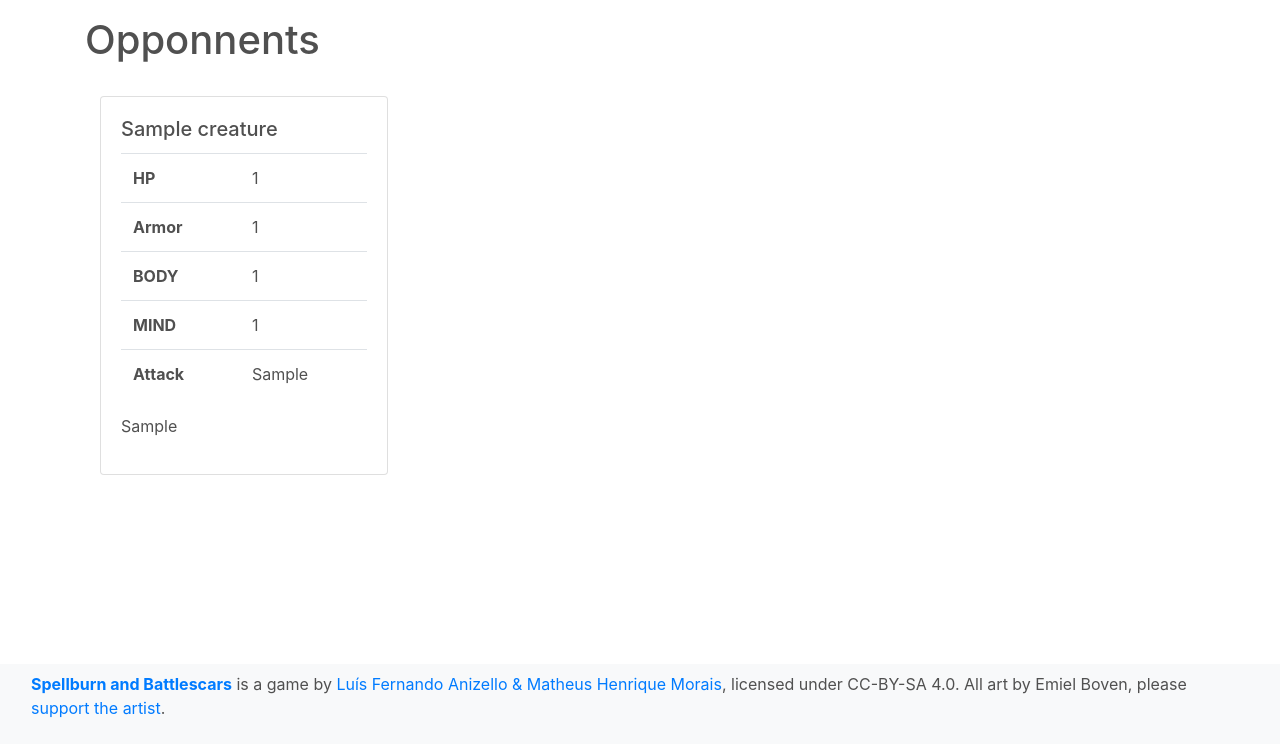
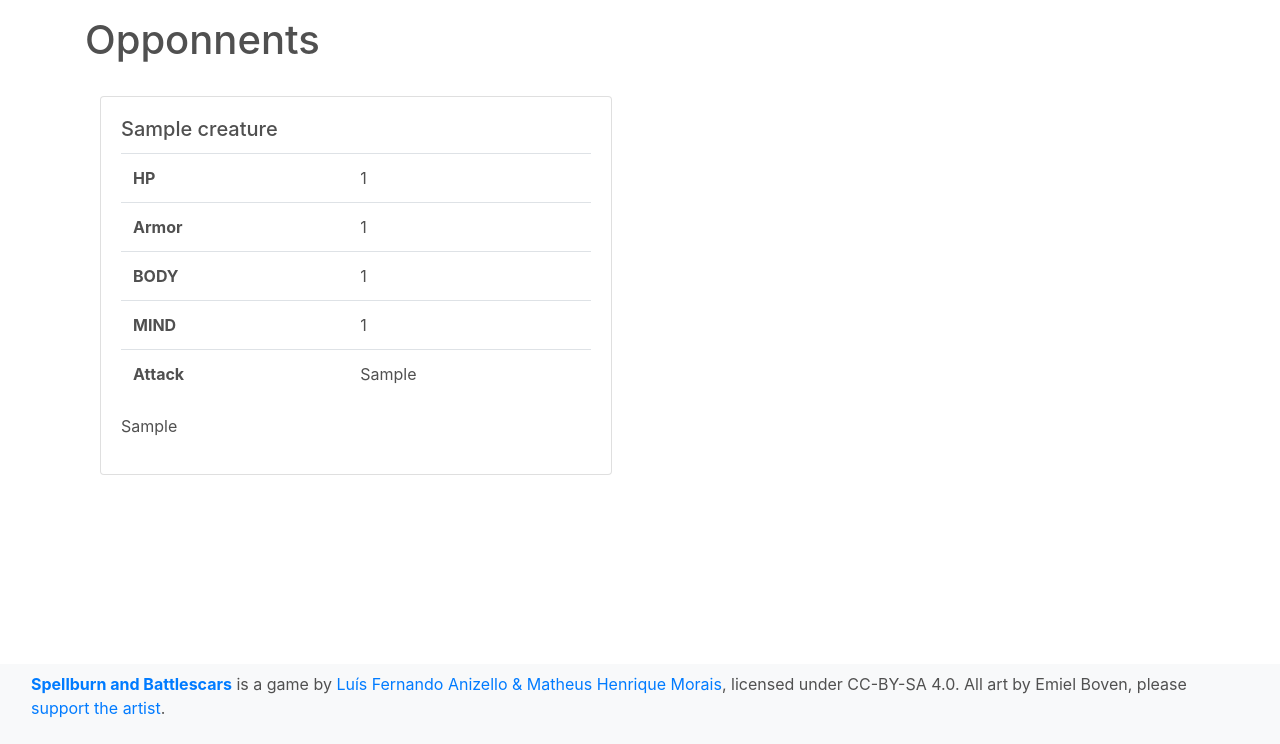
Before and after one commit to philippe-lemaire/spellburn_and_battlescars, a Django app: page /npcs/opponents in a window 1280 px wide. Shown: the part 56-800 px from the top of the page. Run offline with Django 4.2, Linux system fonts and the light colour scheme; tables that the repository leaves empty hold one stand-in row (values such as "Sample post"); some libraries are stand-ins or nearby versions.

Commit message:
larger cards

```diff
--- a/creatures/templates/creatures/creature_list.html
+++ b/creatures/templates/creatures/creature_list.html
@@ -10,7 +10,7 @@ Spellburn and Battlescars | Opponents
     <div class="row">
         {% for creature in creature_list %}
         <div class="col-sm">
-            <div class="card" style="width: 18rem;">
+            <div class="card" style="width: 32rem;">
                 <div class="card-body">
                     <h5 class="card-title">
                         {{ creature.name }}
```
